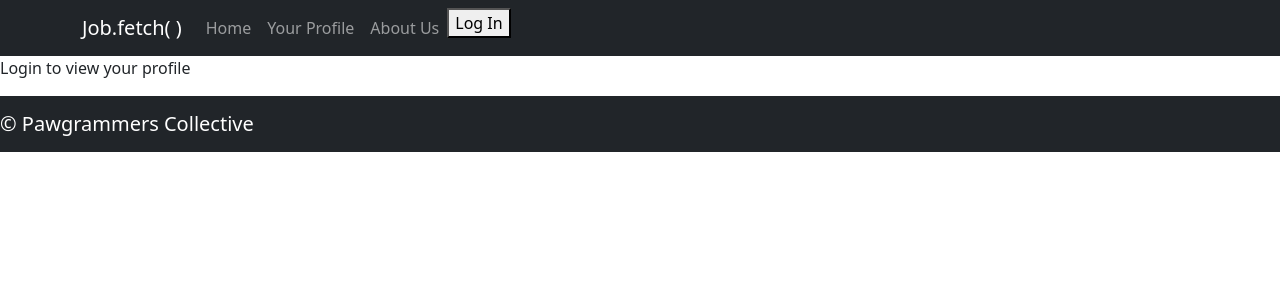
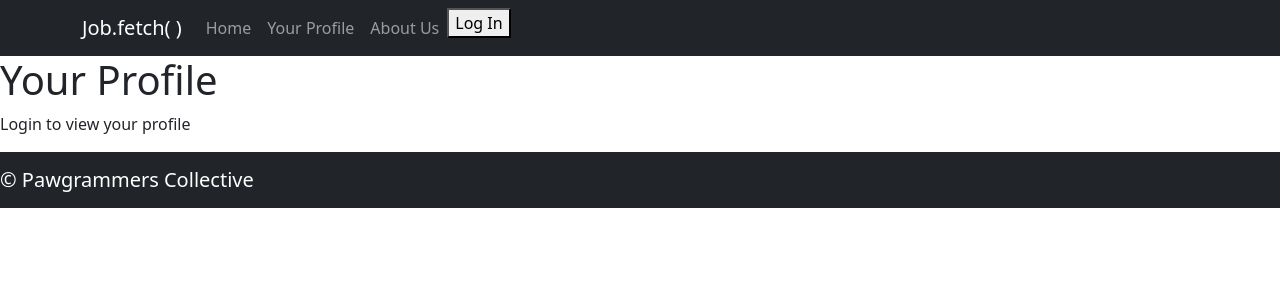
Before and after one commit to Pawgrammers-Collective/job.fetch-frontend, a React (Vite) app: page /profile in a window 1280 px wide. Shown: the top 300 px of the page. Built offline with nearby package versions, Linux system fonts and the light colour scheme; no server answers.

Commit message:
added profile header

```diff
--- a/src/Components/UserProfile.jsx
+++ b/src/Components/UserProfile.jsx
@@ -6,6 +6,7 @@ function UserProfile() {
 
   return (
     <div>
+      <h1>Your Profile</h1>
       {isAuthenticated ? (
         <p>Welcome, {user.name}!</p>
       ) : (
```
